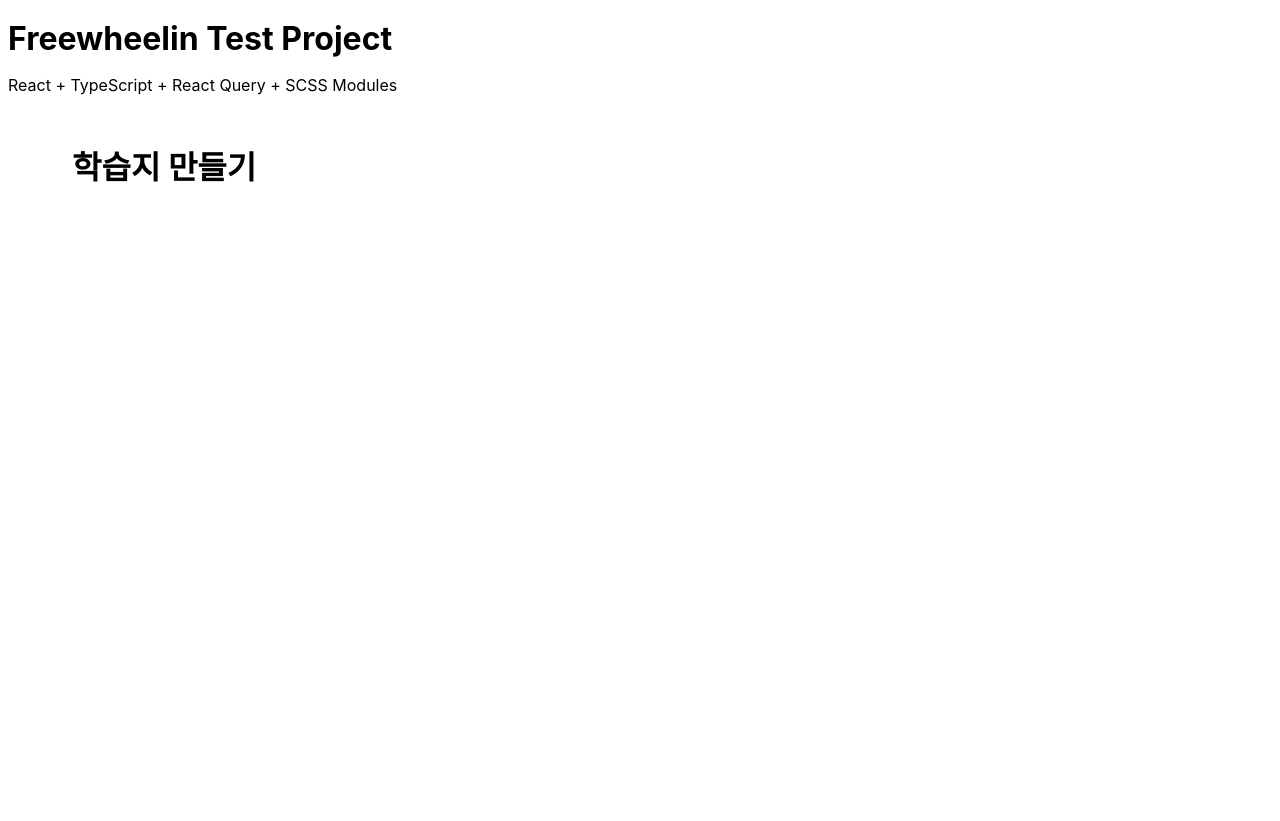
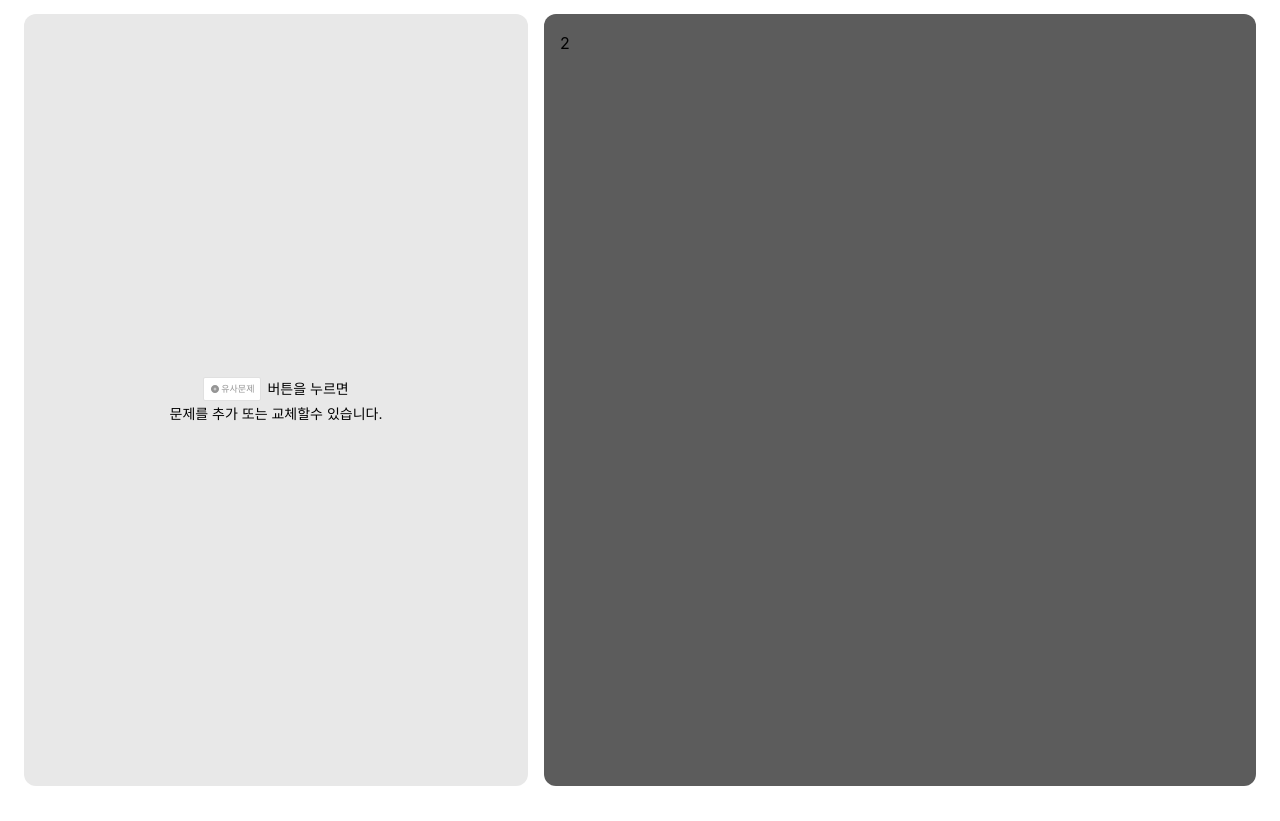
Before and after one commit to Leica-wooseok/freewheelin-test, a React (Vite) app: page / in a window 1280 px wide. After the commit the page ends 800 px from the top, so only its background shows below. Built offline with nearby package versions, Linux system fonts and the light colour scheme; a web font is replaced by a local one.

Commit message:
Update project dependencies and refactor styles. Added `vite-plugin-svgr` for SVG support, removed unused `App.module.scss`, and improved layout in `CreateWorksheetPage`. Updated global styles and variables for better maintainability.

```diff
--- a/package.json
+++ b/package.json
@@ -23,6 +23,7 @@
     "@vitejs/plugin-react": "^5.1.1",
     "sass": "^1.94.2",
     "typescript": "^5.9.3",
-    "vite": "^7.2.6"
+    "vite": "^7.2.6",
+    "vite-plugin-svgr": "^4.5.0"
   }
 }
--- a/src/App.module.scss
+++ /dev/null
@@ -1,20 +0,0 @@
-@import "./styles/variables.scss";
-
-.container {
-  display: flex;
-  flex-direction: column;
-  align-items: center;
-  justify-content: center;
-  min-height: 100vh;
-  text-align: center;
-
-  h1 {
-    color: $primary-color;
-    margin-bottom: 1rem;
-  }
-
-  p {
-    color: $text-color;
-    font-size: 1.2rem;
-  }
-}
--- a/src/App.tsx
+++ b/src/App.tsx
@@ -2,11 +2,9 @@ import CreateWorksheetPage from "./pages/CreateWorksheetPage";
 
 function App() {
   return (
-    <div>
-      <h1>Freewheelin Test Project</h1>
-      <p>React + TypeScript + React Query + SCSS Modules</p>
+    <>
       <CreateWorksheetPage />
-    </div>
+    </>
   );
 }
 
--- a/src/pages/CreateWorksheetPage.module.scss
+++ b/src/pages/CreateWorksheetPage.module.scss
@@ -1,12 +1,68 @@
 @import "../styles/variables.scss";
+@import "../styles/mixins.scss";
 
+.wrap {
+  min-height: 100vh;
+  max-height: 100vh;
+  display: flex;
+}
 .container {
-  padding: $spacing-xl;
-  max-width: 1200px;
+  width: 100%;
+  max-width: $max-container-width;
+  min-width: $min-container-width;
   margin: 0 auto;
+  padding: 14px 24px;
+  display: flex;
+  gap: 16px;
+  overflow: hidden;
 
-  h1 {
-    font-size: 2rem;
-    margin-bottom: $spacing-lg;
+  & [class*="_problems_list"] {
+    padding: 17px 16px 16px 16px;
+    border-radius: 12px;
+    overflow-y: auto;
+    @include flex-column;
+  }
+
+  @include max-tablet {
+    & [class*="_problems_list"] {
+      flex: 1 1 0;
+    }
   }
 }
+.similar_problems_list {
+  flex: 1 1 504px;
+  background-color: #e8e8e8;
+}
+.basic_problems_list {
+  padding-bottom: 0;
+  flex: 1 1 712px;
+  background: $gray-800;
+}
+
+.empty_worksheet_wrap {
+  margin: auto;
+  text-align: center;
+  gap: 2px;
+  @include flex-column-center;
+
+  .button_view {
+    margin-right: 6px;
+    height: 24px;
+    padding: 0 6px;
+    display: inline-flex;
+    align-items: center;
+    gap: 1px;
+    background: $color-white;
+    color: #959595;
+    font-size: 9px;
+    font-weight: 400;
+    line-height: 12px;
+    border-radius: 2px;
+    border: 0.6px solid $gray-400;
+  }
+
+  .button_view_icon {
+    width: 10px;
+    height: 10px;
+  }
+}
--- a/src/pages/CreateWorksheetPage.tsx
+++ b/src/pages/CreateWorksheetPage.tsx
@@ -1,11 +1,18 @@
-import styles from './CreateWorksheetPage.module.scss'
+import styles from "./CreateWorksheetPage.module.scss";
+import EmptyWorksheetView from "./CreateWorksheetPage/EmptyWorksheetView";
+import WorksheetList from "./CreateWorksheetPage/WorksheetList";
 
 function CreateWorksheetPage() {
   return (
-    <div className={styles.container}>
-      <h1>학습지 만들기</h1>
+    <div className={styles.wrap}>
+      <main className={styles.container}>
+        <WorksheetList type="similar">
+          <EmptyWorksheetView />
+        </WorksheetList>
+        <WorksheetList type="basic">2</WorksheetList>
+      </main>
     </div>
-  )
+  );
 }
 
-export default CreateWorksheetPage
+export default CreateWorksheetPage;
--- /dev/null
+++ b/src/pages/CreateWorksheetPage/EmptyWorksheetView.tsx
@@ -0,0 +1,19 @@
+import styles from "../CreateWorksheetPage.module.scss";
+import AddCircleIcon from "@/assets/images/add-circle.svg?react";
+
+function EmptyWorksheetView() {
+  return (
+    <div className={styles.empty_worksheet_wrap}>
+      <p className={"typo_body2"}>
+        <span className={styles.button_view}>
+          <AddCircleIcon className={styles.button_view_icon} />
+          유사문제
+        </span>
+        버튼을 누르면
+      </p>
+      <p className={"typo_body2"}>문제를 추가 또는 교체할수 있습니다.</p>
+    </div>
+  );
+}
+
+export default EmptyWorksheetView;
--- /dev/null
+++ b/src/pages/CreateWorksheetPage/WorksheetList.tsx
@@ -0,0 +1,17 @@
+import styles from "../CreateWorksheetPage.module.scss";
+
+interface WorksheetListProps {
+  type: "similar" | "basic";
+  children?: React.ReactNode;
+}
+
+function WorksheetList({ type, children }: WorksheetListProps) {
+  const className =
+    type === "similar"
+      ? styles.similar_problems_list
+      : styles.basic_problems_list;
+
+  return <section className={className}>{children}</section>;
+}
+
+export default WorksheetList;
--- a/src/styles/global.scss
+++ b/src/styles/global.scss
@@ -1,4 +1,5 @@
 @import url(//spoqa.github.io/spoqa-han-sans/css/SpoqaHanSansNeo.css);
+@import "./mixins.scss";
 
 /* Reset start */
 *,
@@ -24,6 +25,7 @@ blockquote,
 dl,
 dd {
   margin-block-end: 0;
+  margin: 0;
 }
 
 ul[role="list"],
@@ -94,3 +96,7 @@ code {
   font-family: source-code-pro, Menlo, Monaco, Consolas, "Courier New",
     monospace;
 }
+
+.typo_body2 {
+  @include typo-body2;
+}
--- /dev/null
+++ b/src/styles/mixins.scss
@@ -0,0 +1,73 @@
+@import "./variables.scss";
+
+@mixin max-tablet {
+  @media (max-width: #{$breakpoint-tablet - 1px}) {
+    @content;
+  }
+}
+
+@mixin flex-center {
+  display: flex;
+  align-items: center;
+  justify-content: center;
+}
+
+@mixin flex-between {
+  display: flex;
+  align-items: center;
+  justify-content: space-between;
+}
+
+@mixin flex-column {
+  display: flex;
+  flex-direction: column;
+}
+
+@mixin flex-column-center {
+  display: flex;
+  flex-direction: column;
+  align-items: center;
+  justify-content: center;
+}
+
+@mixin focus-visible($color: $color-green, $offset: 2px) {
+  &:focus-visible {
+    outline: 2px solid $color;
+    outline-offset: $offset;
+  }
+
+  &:focus:not(:focus-visible) {
+    outline: none;
+  }
+}
+
+@mixin button-reset {
+  padding: 0;
+  border: none;
+  background: none;
+  font-family: inherit;
+  font-size: inherit;
+  color: inherit;
+  cursor: pointer;
+
+  &:disabled {
+    cursor: not-allowed;
+  }
+}
+
+@mixin link-reset {
+  color: inherit;
+  text-decoration: none;
+
+  &:hover,
+  &:focus {
+    text-decoration: none;
+  }
+}
+
+@mixin typo-body2 {
+  font-weight: 400;
+  font-size: 14px;
+  line-height: 21px;
+  letter-spacing: -0.2%;
+}
--- a/src/styles/variables.scss
+++ b/src/styles/variables.scss
@@ -1,16 +1,11 @@
 // Colors
-$primary-color: #646cff;
-$secondary-color: #535bf2;
-$text-color: #213547;
-$background-color: #ffffff;
 
-// Spacing
-$spacing-xs: 0.25rem;
-$spacing-sm: 0.5rem;
-$spacing-md: 1rem;
-$spacing-lg: 1.5rem;
-$spacing-xl: 2rem;
+$color-white: #fff;
+$gray-400: #e0e0e0;
+$gray-800: #5c5c5c;
 
 // Breakpoints
 $breakpoint-tablet: 1280px;
+
+$max-container-width: 1280px;
 $min-container-width: 1024px;
--- a/vite.config.ts
+++ b/vite.config.ts
@@ -1,17 +1,19 @@
-import { defineConfig } from 'vite'
-import react from '@vitejs/plugin-react'
+import { defineConfig } from "vite";
+import react from "@vitejs/plugin-react";
+import svgr from "vite-plugin-svgr";
 
 // https://vite.dev/config/
 export default defineConfig({
-  plugins: [react()],
+  plugins: [react(), svgr()],
   css: {
     modules: {
-      localsConvention: 'camelCase',
+      localsConvention: "camelCase",
     },
   },
   resolve: {
     alias: {
-      '@': '/src',
+      "@": "/src",
+      "@images": "/src/assets/images",
     },
   },
-})
+});
```
Also changed, not shown: src/assets/images/add-circle.svg (added), 1 other file (tests, documents, lock files or other folders).
